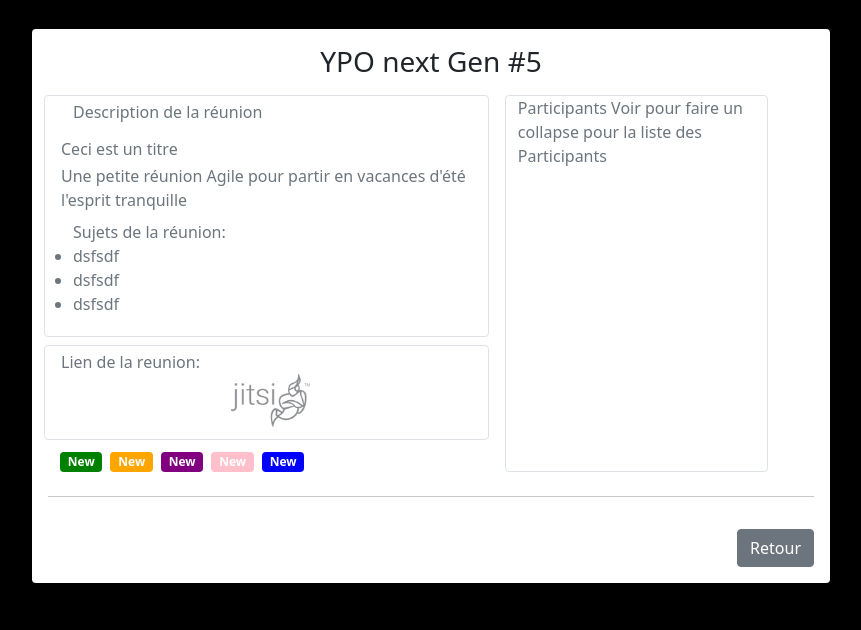
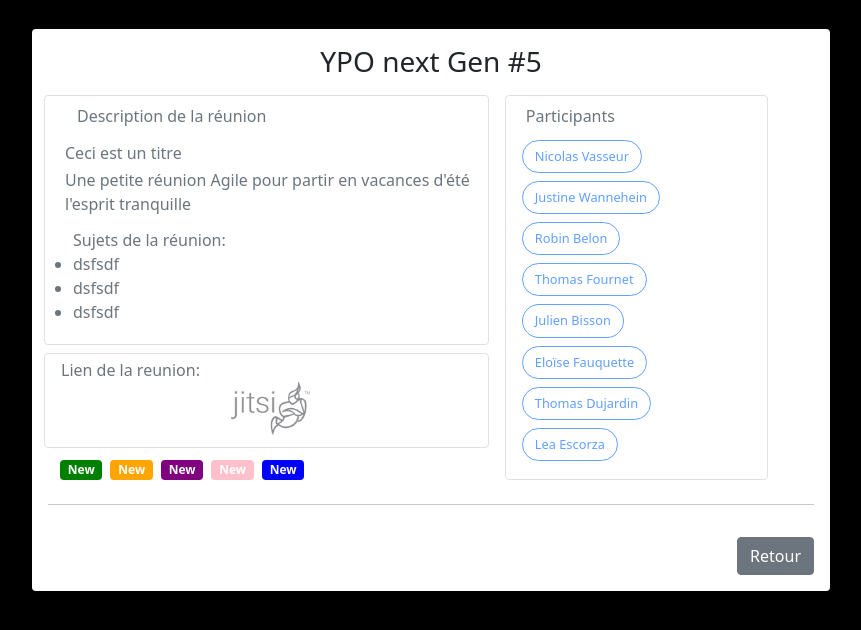
Before and after one commit to Nikuspokus/Modal-bootstrap, a Vue app: page / in a window 1280 px wide. Both pictures are taken after a click on the button "Open Modal". Shown: the top 630 px of the page, without its empty margins (209-1070 px from the left). Built offline with nearby package versions, Linux system fonts and the light colour scheme.

Commit message:
Modal - 6 - Disposition des items de la liste de participant

```diff
--- a/src/App.vue
+++ b/src/App.vue
@@ -13,7 +13,7 @@
         id="bv-modal-example"
         hide-footer
         hide-header
-        class="modal-xl m-2 border border-primary-50 rounded"
+        class="modal-xl m-1 border border-primary-50 rounded"
         size="lg"
       >
         <div>
@@ -31,7 +31,7 @@
           <div class="row">
             <div class="col-7 p-0">
               <div class="row m-2 border border-primary-50 rounded bg-white">
-                <div class="row text-muted m-1">
+                <div class="row text-muted m-2">
                   <p>
                     Description de la réunion
                   </p>
@@ -92,8 +92,19 @@
             <div
               class="col-4 m-2 border border-primary-50 bg-white rounded text-muted m-1"
             >
-              Participants Voir pour faire un collapse pour la liste des
-              Participants
+              <div class="m-2">
+                Participants
+              </div>
+              <div>
+                <b-button pill disabled variant="outline-primary" class="m-1" style="font-size: 80%;">Nicolas Vasseur</b-button>
+                <b-button pill disabled variant="outline-primary" class="m-1" style="font-size: 80%;">Justine Wannehein</b-button>
+                <b-button pill disabled variant="outline-primary" class="m-1" style="font-size: 80%;">Robin Belon</b-button>
+                <b-button pill disabled variant="outline-primary" class="m-1" style="font-size: 80%;">Thomas Fournet</b-button>
+                <b-button pill disabled variant="outline-primary" class="m-1" style="font-size: 80%;">Julien Bisson</b-button>
+                <b-button pill disabled variant="outline-primary" class="m-1" style="font-size: 80%;">Eloïse Fauquette</b-button>
+                <b-button pill disabled variant="outline-primary" class="m-1" style="font-size: 80%;">Thomas Dujardin</b-button>
+                <b-button pill disabled variant="outline-primary" class="m-1" style="font-size: 80%;">Lea Escorza</b-button>
+              </div>
             </div>
           </div>
           <hr />
```
